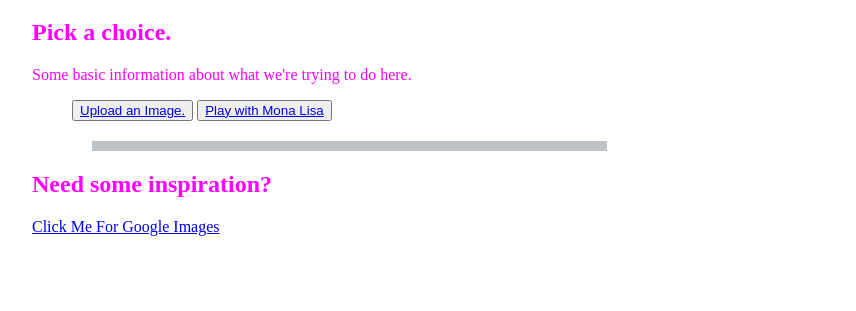
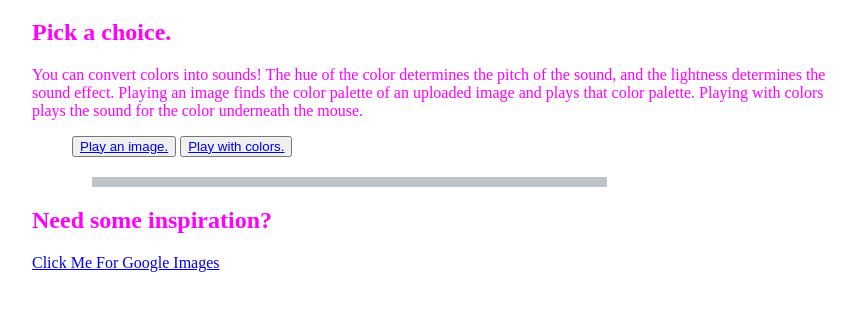
Before and after one commit to gabrantes/colorful-music, a plain HTML site: page interface.html in a window 1280 px wide. Shown: the part 61-372 px from the top of the page, without its empty margins (96-952 px from the left). Drawn offline with Linux system fonts and the light colour scheme.

Commit message:
added description

```diff
--- a/interface.html
+++ b/interface.html
@@ -18,15 +18,18 @@
 
 
 	<h2>Pick a choice.</h2>
-	<p>Some basic information about what we're trying to do here.</p>
+	<p>You can convert colors into sounds! The hue of the color determines the pitch of the sound,
+	and the lightness determines the sound effect. Playing an image finds the color palette of an
+	uploaded image and plays that color palette. Playing with colors plays the sound for the color
+	underneath the mouse.</p>
 
 	<ul>
 		<button class="button">
-			<a href="image_analysis.html">Upload an Image.</a>
+			<a href="image_analysis.html">Play an image.</a>
 		</button>
 
 		<button class="button">
-			<a href="index.html">Play with Mona Lisa</a>
+			<a href="index.html">Play with colors.</a>
 		</button>
 
 		<div class="option">
```
